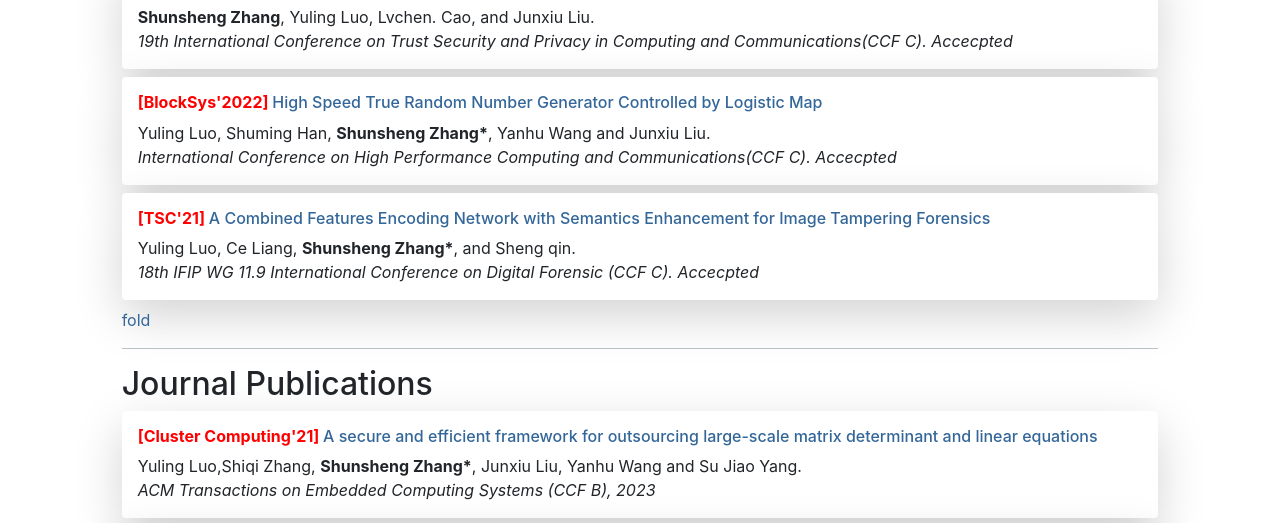
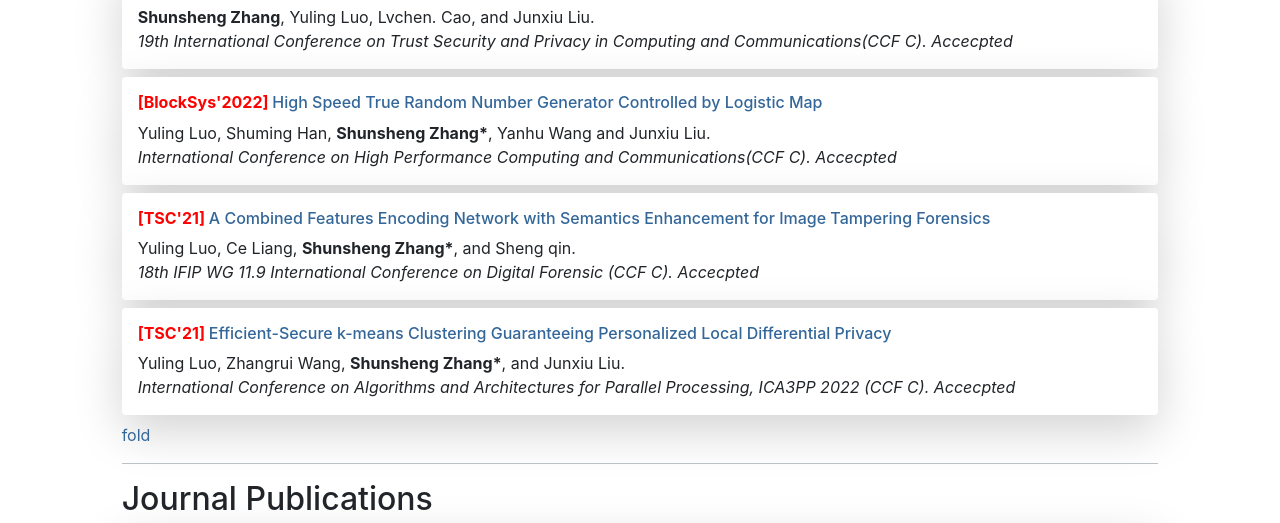
Before and after one commit to shunszhang/shunszhang.github.io, a plain HTML site: page index.html in a window 1280 px wide. Shown: the part 566-1089 px from the top of the page. Drawn offline with nearby package versions, Linux system fonts and the light colour scheme.

Commit message:
Update index.html

```diff
--- a/index.html
+++ b/index.html
@@ -160,6 +160,18 @@
                                 Yuling Luo, Ce Liang, <b>Shunsheng Zhang*</b>, and Sheng qin. <br>
                                 <i> 18th IFIP WG 11.9 International Conference on Digital Forensic (CCF C). Accecpted</i><br>
                             </div>
+
+                            <!--                [arXiv] Device-centric Federated Analytics At Ease -->
+                            <div class="shadow-lg p-3 mb-2 bg-white rounded">
+                                <h6><strong style="color: red"> [TSC'21] </strong> <a target="_blank" href="example/distributed work.pdf">Efficient-Secure k-means Clustering Guaranteeing Personalized Local Differential Privacy
+                                </a>
+                                </h6>
+                                Yuling Luo, Zhangrui Wang, <b>Shunsheng Zhang*</b>, and Junxiu Liu. <br>
+                                <i> International Conference on Algorithms and Architectures for Parallel Processing, ICA3PP 2022 (CCF C). Accecpted</i><br>
+                            </div>
+
+
+
 
 
                         </div>
```
